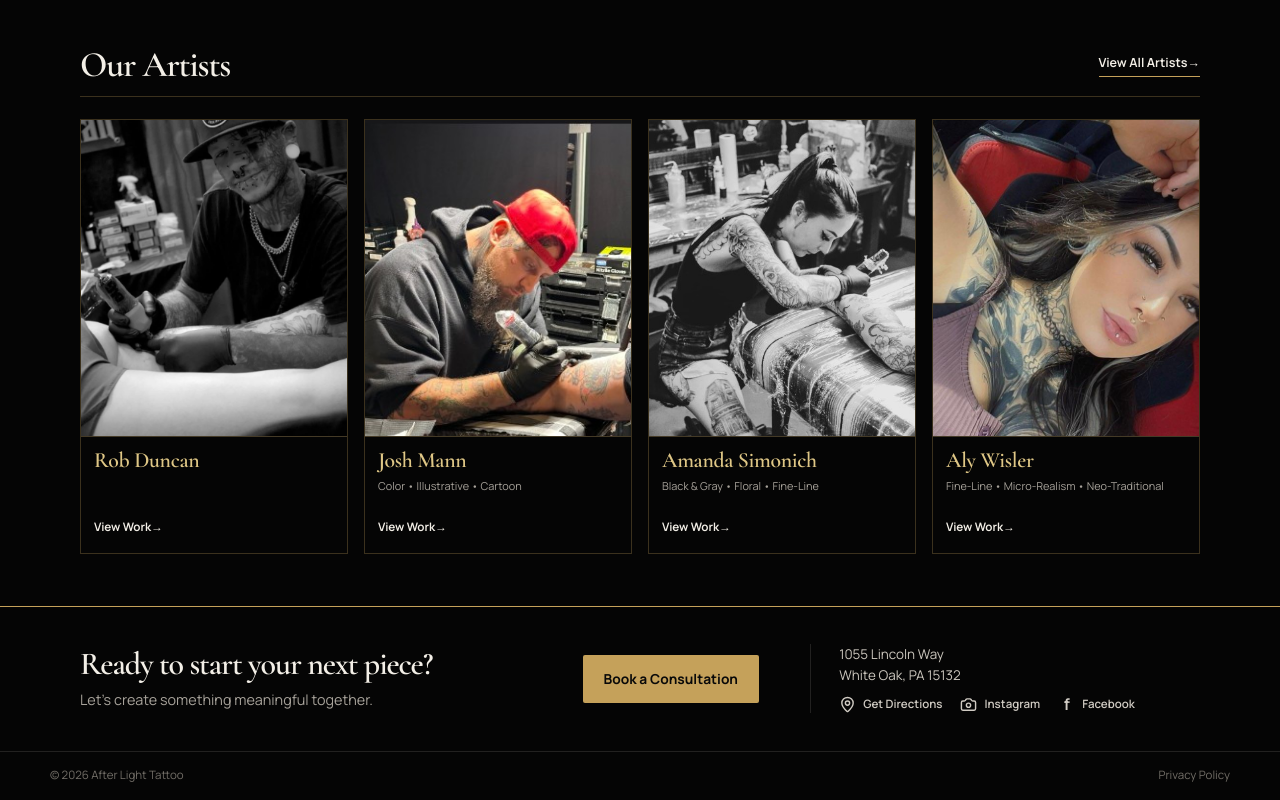
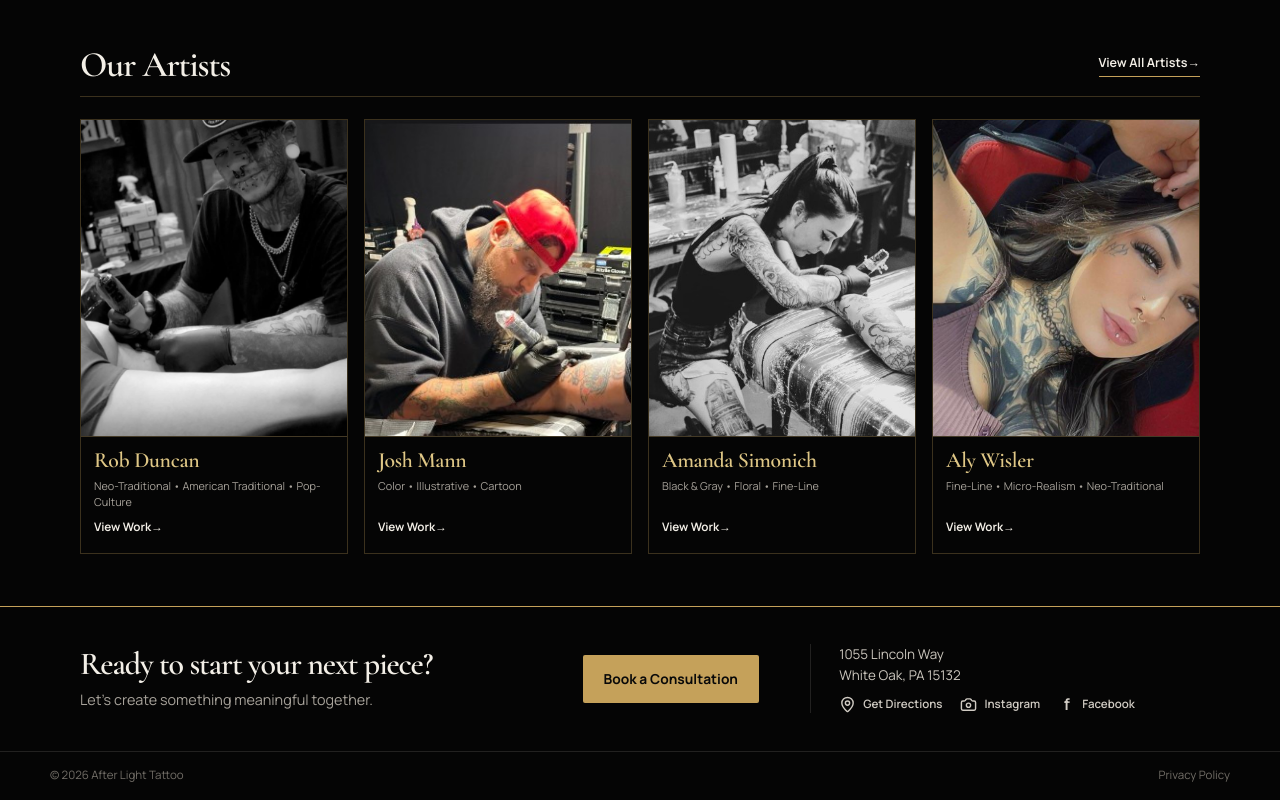
Before and after one commit to afterlighttattoo/afterlighttattoo, a Next.js app: page / in a window 1280 px wide. Shown: the part 673-1473 px from the top of the page. Built offline with nearby package versions, Linux system fonts and the light colour scheme.

Commit message:
Update website content and layout

```diff
--- a/app/data/artists.ts
+++ b/app/data/artists.ts
@@ -124,7 +124,7 @@ For me, tattooing is about more than putting artwork on skin. I love taking some
 
 I’m always working to grow as an artist, push my creativity, and make every tattoo better than the last.`,
     specialties: ["Neo-Traditional", "American Traditional", "Pop-Culture"],
-    homepageSpecialties: [],
+    homepageSpecialties: ["Neo-Traditional", "American Traditional", "Pop-Culture"],
     socialLinks: { instagram: "" },
     bookingLink: "/booking?artist=rob-duncan",
   },
```
